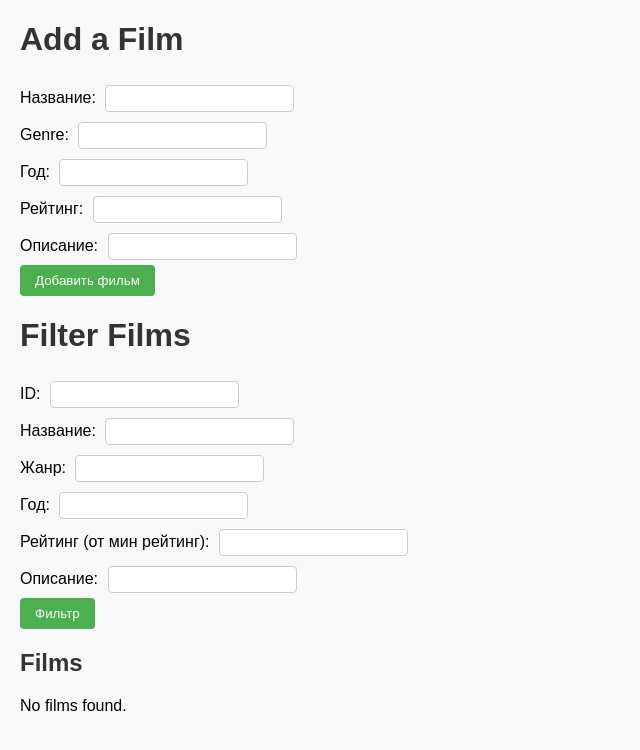
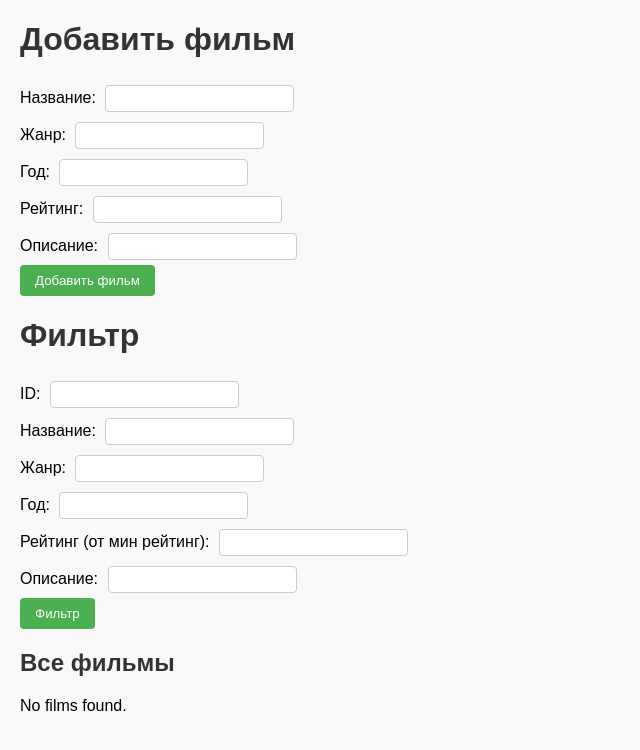
Before and after one commit to Astat210/Alexandr_microservice, a FastAPI app: page /films in a window 1280 px wide. Shown: the top 750 px of the page, without its empty margins (0-640 px from the left). Run offline with FastAPI, Linux system fonts and the light colour scheme.

Commit message:
Fixed form handling by resolving route conflict

```diff
--- a/microservice_1/routing/routes.py
+++ b/microservice_1/routing/routes.py
@@ -7,7 +7,7 @@ from connection.postgres import get_db
 
 router = APIRouter()
 
-@router.post("/films", response_model=FilmCreate)
+@router.post("/films/api", response_model=FilmCreate)
 def create_new_film(film: FilmCreate, db: Session = Depends(get_db)):
     return create_film(db, film)
 
--- a/microservice_1/templates/index.html
+++ b/microservice_1/templates/index.html
@@ -8,10 +8,10 @@
 </head>
 <body>
 
-    <h1>Add a Film</h1>
+    <h1>Добавить фильм</h1>
     <form method="post" action="/films" enctype="multipart/form-data">
         <label>Название: <input type="text" name="title" required></label><br>
-        <label>Genre: <input type="text" name="genre" required></label><br>
+        <label>Жанр: <input type="text" name="genre" required></label><br>
         <label>Год: <input type="number" name="year" required></label><br>
         <label>Рейтинг: <input type="number" step="0.1" name="rating" required></label><br>
         <label>Описание: <input type="text" name="description"></label><br>
@@ -19,7 +19,7 @@
     </form>
 
 
-    <h1>Filter Films</h1>
+    <h1>Фильтр</h1>
     <form method="get" action="/films">
         <label>ID: <input type="number" name="id"></label><br>
         <label>Название: <input type="text" name="title"></label><br>
@@ -30,7 +30,7 @@
         <button type="submit">Фильтр</button>
     </form>
 
-    <h2>Films</h2>
+    <h2>Все фильмы</h2>
     {% if films %}
     <table>
         <thead>
```
